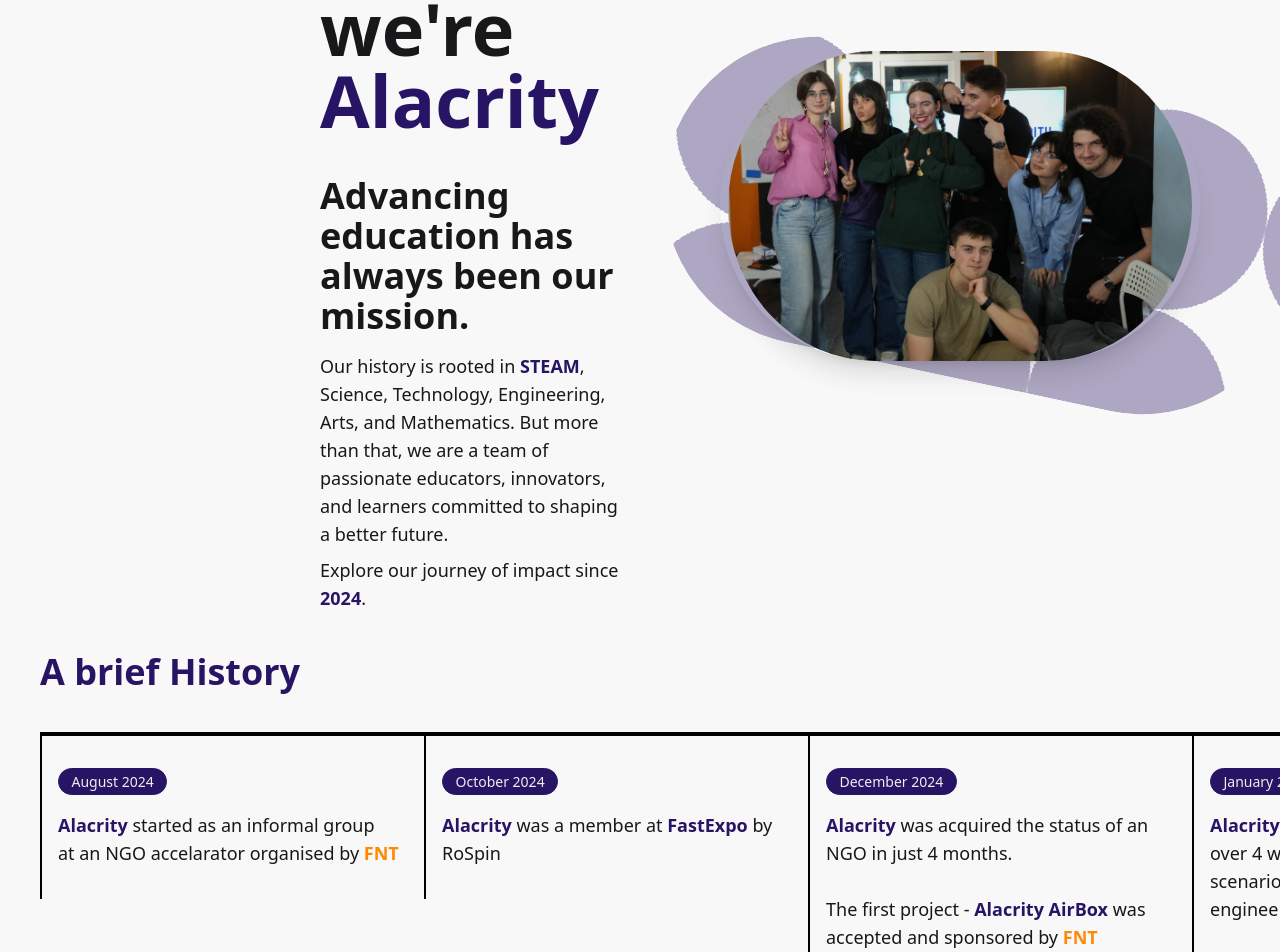
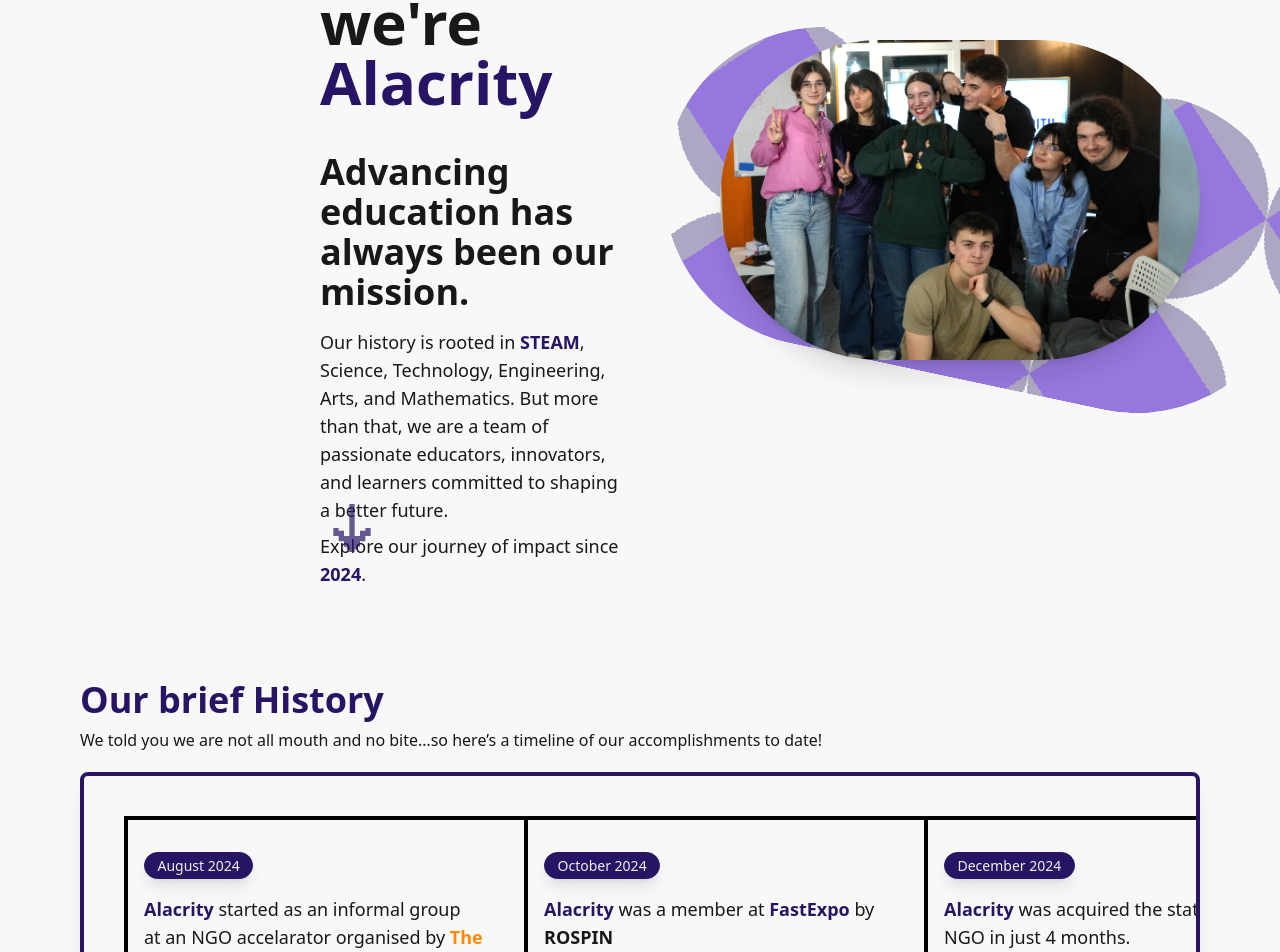
Before and after one commit to Alacrity-Education/alacrity.ro, a Next.js app: page /en/about in a window 1280 px wide. Shown: the part 200-1152 px from the top of the page. Built offline with nearby package versions, Linux system fonts and the light colour scheme.

Commit message:
fix timeline

```diff
--- a/src/app/[locale]/about/page.tsx
+++ b/src/app/[locale]/about/page.tsx
@@ -3,57 +3,45 @@
 import Link from "next/link";
 export default function About() {
   return (
-    <>
-      <div className="min-h-screen flex bg-base-200 flex-col sm:flex-row justify-center items-center relative">
-        <BackToHome />
-        <div className="sm:basis-1/2 px-4 sm:pl-20 lg:pl-40 xl:pl-80 pt-10 sm:pt-20 ">
-          <h1 className="text-4xl md:text-5xl lg:text-5xl xl:text-7xl pt-10 font-bold">
-            Hi, <br /> we're <b className="text-primary">Alacrity</b>
-          </h1>
-          <p className="text-lg sm:text-4xl pt-10 font-bold">
-            Advancing education has always been our mission.
-          </p>
-          <p className="sm:text-lg pt-4">
-            Our history is rooted in{" "}
-            <span className="font-semibold text-primary">STEAM</span>, Science,
-            Technology, Engineering, Arts, and Mathematics. But more than that,
-            we are a team of passionate educators, innovators, and learners
-            committed to shaping a better future.
-          </p>
-          <h2 className="text-lg mt-2">
-            Explore our journey of impact since{" "}
-            <b className="text-primary font-semibold">2024</b>.
-          </h2>
-        </div>
-        <div className="relative sm:basis-1/2 flex justify-center items-center overflow-x-clip pt-10 sm:pt-0">
-          <div className="absolute h-full w-full bg-primary rounded-full top-5 left-5 rotate-12 mask-circle opacity-35"></div>
-          <Image
-            alt="team"
-            src="/about/team.jpg"
-            className="object-cover w-full px-2 sm:w-3/4 rounded-full relative shadow-xl hover:-translate-1 transition-all"
-            height={1000}
-            width={1000}
-          />
-        </div>
+    <div className="h-max min-h-screen w-screen flex flex-col justify-center">
+      <AboutHero />
+
+      <div id="timeline" className="w-full p-4 sm:p-20 pt-0 bg-base-200">
+        <h1 className="text-xl sm:text-xl mb-2 md:text-4xl font-bold bg-base-200 text-primary  ">
+          Our brief History
+        </h1>
+        <p className=" mb-5">
+          We told you we are not all mouth and no bite…so here’s a timeline of
+          our accomplishments to date!
+        </p>
+
+        <Timeline />
       </div>
-      <div className=" relative w-full flex justify-center items-center sm:justify-start sm:pl-10 bg-base-200">
-        <h1 className="text-4xl font-bold  bg-base-200 text-primary  py-10">
-          A brief History
-        </h1>
-      </div>
-      <div className="relative h-max bg-base-200 flex flex-col items-start overflow-x-scroll">
-        <div className="relative w-max min-w-screen h-max px-10">
+    </div>
+  );
+}
+
+function Timeline() {
+  return (
+    <div className="relative h-[70vh] w-full bg-base-200 flex flex-col items-start p-10 border-4 border-primary rounded-lg shadow-xl">
+      <div
+        style={{ scrollbarGutter: "stable" }}
+        className="max-w-full h-full  overflow-x-scroll absolute top-0 left-0 scrollbar-visible"
+      >
+        <div className="relative w-max min-w-screen h-max p-10   ">
           <div className="w-full h-1 bg-black dark:bg-white"></div>
-          <div className="flex flex-row">
+          <div className="flex flex-row gap-4">
             <HistoryCard time="August 2024">
               <b className="font-semibold text-primary">Alacrity</b> started as
               an informal group <br /> at an NGO accelarator organised by{" "}
-              <b className="text-orange-400 font-bold">FNT</b>
+              <b className="text-orange-400 font-bold">
+                The National Youth Foundation (FNT)
+              </b>
             </HistoryCard>
             <HistoryCard time="October 2024">
               <b className="font-semibold text-primary">Alacrity</b> was a
               member at <b className="text-primary font-bold">FastExpo</b> by
-              RoSpin
+              <b> ROSPIN</b>
             </HistoryCard>
             <HistoryCard time="December 2024">
               <b className="font-semibold text-primary">Alacrity</b> was
@@ -78,7 +66,10 @@
               Alacrity was a member at{" "}
               <b className="text-primary font-bold">
                 InternationalFest
-              </b> by <b className="text-orange-400 font-bold">FILS</b>
+              </b> by{" "}
+              <b className="text-orange-400 font-bold">
+                Faculty of Engineering in Foreign Languages (UNSTPB FILS)
+              </b>
             </HistoryCard>
             <HistoryCard time="Mart 2025">
               <b className="text-primary font-semibold">Alacrity</b> obtained a
@@ -96,33 +87,42 @@
               </b>
             </HistoryCard>
             <HistoryCard time="April 2025">
-              <b className="font-semibold text-primary">Alacrity</b> inspired
-              hundreds of high schoolers at{" "}
-              <b className="text-primary font-bold">Caravana RoSpin</b>
+              <b className="font-semibold text-primary">Alacrity</b> presented
+              their initiatives before hundreds of students of some of the most
+              prestigious high schools in Romania during the{" "}
+              <b className="text-primary font-bold">ROSPIN Caravan</b>
             </HistoryCard>
             <HistoryCard time="May 2025">
-              <b className="font-semibold text-primary">Alacrity</b> secured a
-              great sponsorship from{" "}
-              <b className="text-blue-500 font-bold">Adonstar</b>
+              <b className="text-blue-500 font-bold">Adonstar</b> and{" "}
+              <b className="text-red-400 font-bold  break-keep">UNI-T</b> are
+              now official sponsors of the{" "}
+              <b className="font-semibold text-primary">Alacrity Lab</b>
+              ,providing top-of-the-line optical and measuring devices.
               <br />
               <br />
-              <b className="font-semibold text-primary">Alacrity</b> is building
-              the first OpenSource lab in Romania!
+              <b className="font-semibold text-primary">Alacrity </b>
+              secured a building at the center of Bucharest to build{" "}
+              <b>the first open access lab in Romania</b>
               <br />
-              <br />
-              <b className="font-semibold text-primary">Alacrity</b> secured a
-              sponsorship from <b className="text-red-400 font-bold">UNI-T</b>
               <br />
               <br />
               We participtated at
-              <b className="text-red-400 font-bold">
+              <b className="text-cyan-600 font-bold">
                 {" "}
                 Baret Scholars Graduation
               </b>
             </HistoryCard>
             <HistoryCard time="June 2025">
-              <b className="font-semibold text-primary">Alacrity</b> secured a
-              sponsorship from <b className="text-red-600 font-bold">JBC</b>
+              We secured a long-term partnership deal with{" "}
+              <b className="text-red-600 font-bold">JBC Soldering</b>, providing
+              us with high-end soldering equipment.
+              <br />
+              <br />
+              Our initiative to start a{" "}
+              <b className="text-transparent bg-clip-text bg-gradient-to-l from-primary to-secondary">
+                VEXU robotics team
+              </b>{" "}
+              is sponsored by <b className="text-orange-400">ING</b>
             </HistoryCard>
             <HistoryCard time="July 2025">
               <b className="font-semibold text-primary">Alacrity</b> organizes a
@@ -144,12 +144,65 @@
               </b>
               <br />
               <br />
-              We started researching the <b>financial needs of the youth</b>.
+              We started researching the <b>financial needs of the youth</b>
+              <br />
+              <br />
+              Our team is picked to present for{" "}
+              <b className="text-orange-400">ING international directors</b> at
+              the <b>ING Hubs event</b>.
+              <br />
+              <br />
+              <b className="font-semibold text-primary">Alacrity</b> establishes
+              one of the first{" "}
+              <b className="text-transparent bg-clip-text bg-gradient-to-l from-primary to-secondary">
+                VEXU teams
+              </b>{" "}
+              in Romania
             </HistoryCard>
           </div>
         </div>
       </div>
-    </>
+    </div>
+  );
+}
+
+function AboutHero() {
+  return (
+    <div className="min-h-screen flex bg-base-200 flex-col sm:flex-row justify-center items-center relative">
+      <BackToHome />
+      <div className="sm:basis-1/2 px-4 sm:pl-20 lg:pl-40 xl:pl-80 pt-10 sm:pt-20 ">
+        <h1 className="text-4xl md:text-5xl lg:text-5xl xl:text-6xl pt-10 font-bold">
+          Hi, <br /> we're <b className="text-primary">Alacrity</b>
+        </h1>
+        <p className="text-lg sm:text-4xl pt-10 font-bold">
+          Advancing education has always been our mission.
+        </p>
+        <p className="sm:text-lg pt-4">
+          Our history is rooted in{" "}
+          <span className="font-semibold text-primary">STEAM</span>, Science,
+          Technology, Engineering, Arts, and Mathematics. But more than that, we
+          are a team of passionate educators, innovators, and learners committed
+          to shaping a better future.
+        </p>
+        <h2 className="text-lg mt-2">
+          Explore our journey of impact since{" "}
+          <b className="text-primary font-semibold">2024</b>.
+        </h2>
+
+        <DownArrow />
+      </div>
+      <div className="relative sm:basis-1/2 flex justify-center items-center overflow-x-clip pt-10 sm:pt-0">
+        <div className="absolute h-full w-full bg-primary rounded-full top-5 left-5 rotate-12 mask-circle opacity-35"></div>
+        <div className="absolute h-full w-full bg-primary rounded-full top-5 left-5 rotate-12  mask-diamond opacity-80 mix-blend-overlay brightness-200"></div>
+        <Image
+          alt="team"
+          src="/about/team.jpg"
+          className="object-cover w-3/4  sm:w-3/4 rounded-full relative shadow-xl hover:-translate-1 transition-all brightness-125"
+          height={1000}
+          width={1000}
+        />
+      </div>
+    </div>
   );
 }
 
@@ -178,10 +231,10 @@
   children: React.ReactNode;
 }) {
   return (
-    <div className="relative border-l-2 w-64 sm:w-96  h-max py-4 border-black dark:border-white border-solid">
+    <div className="relative border-l-4  w-64 sm:w-96  h-max py-4 border-black dark:border-white border-solid">
       {/* <div className="absolute h-5 w-5 rounded-full bg-black dark:bg-white -left-2 -top-2"></div> */}
       <div className="p-4">
-        <div className="badge badge-primary badge-sm sm:badge-md text-base-300">
+        <div className="badge badge-primary badge-sm sm:badge-md text-base-300 shadow-lg">
           {time}
         </div>
         <div className="sm:text-lg pt-4">{children}</div>
@@ -189,3 +242,27 @@
     </div>
   );
 }
+
+const DownArrow = () => {
+  return (
+    <a
+      href="#timeline"
+      className=" hidden sm:block absolute bottom-10 hover:animate-bounce"
+    >
+      <svg
+        height="800px"
+        width="800px"
+        version="1.1"
+        id="Layer_1"
+        xmlns="http://www.w3.org/2000/svg"
+        viewBox="0 0 24 24"
+        className="h-16 w-16 fill-primary/70 "
+      >
+        <polygon
+          points="17,12 17,13 15,13 15,15 13,15 13,3 11,3 11,15 9,15 9,13 7,13 7,12 5,12 5,15 7,15 7,17 9,17 9,19 10,19 10,20
+	11,20 11,21 13,21 13,20 14,20 14,19 15,19 15,17 17,17 17,15 19,15 19,12 "
+        />
+      </svg>
+    </a>
+  );
+};
--- a/src/app/[locale]/layout.tsx
+++ b/src/app/[locale]/layout.tsx
@@ -12,7 +12,7 @@
 import jsonLd from "@/app/json-ld.json";
 
 export function generateStaticParams() {
-  return routing.locales.map((locale) => ({locale}));
+  return routing.locales.map((locale) => ({ locale }));
 }
 
 export async function generateMetadata({
--- a/src/app/globals.css
+++ b/src/app/globals.css
@@ -112,3 +112,8 @@
 .custom-shape-divider-bottom-1737549060 .shape-fill {
     @apply fill-base-200;
 }
+
+
+@layer components {
+
+}
```
